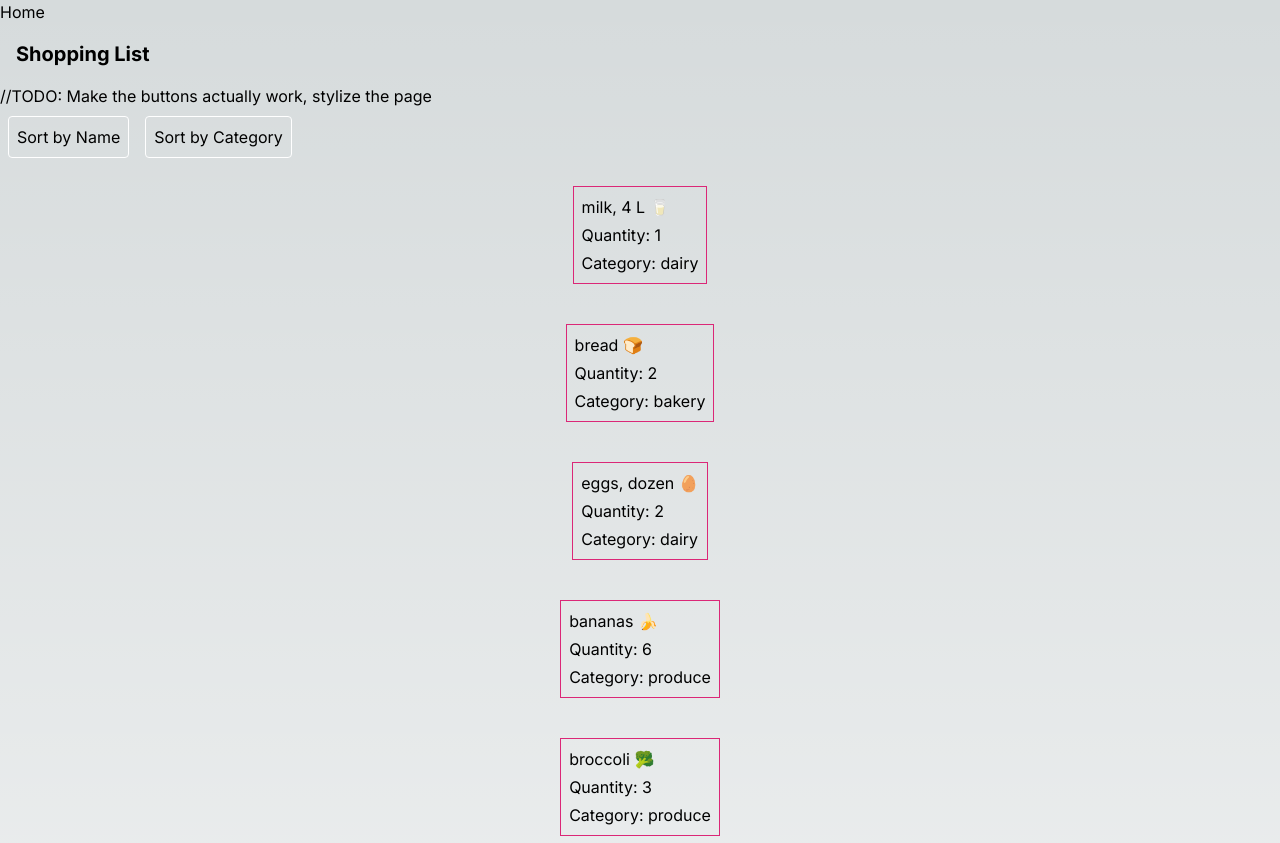
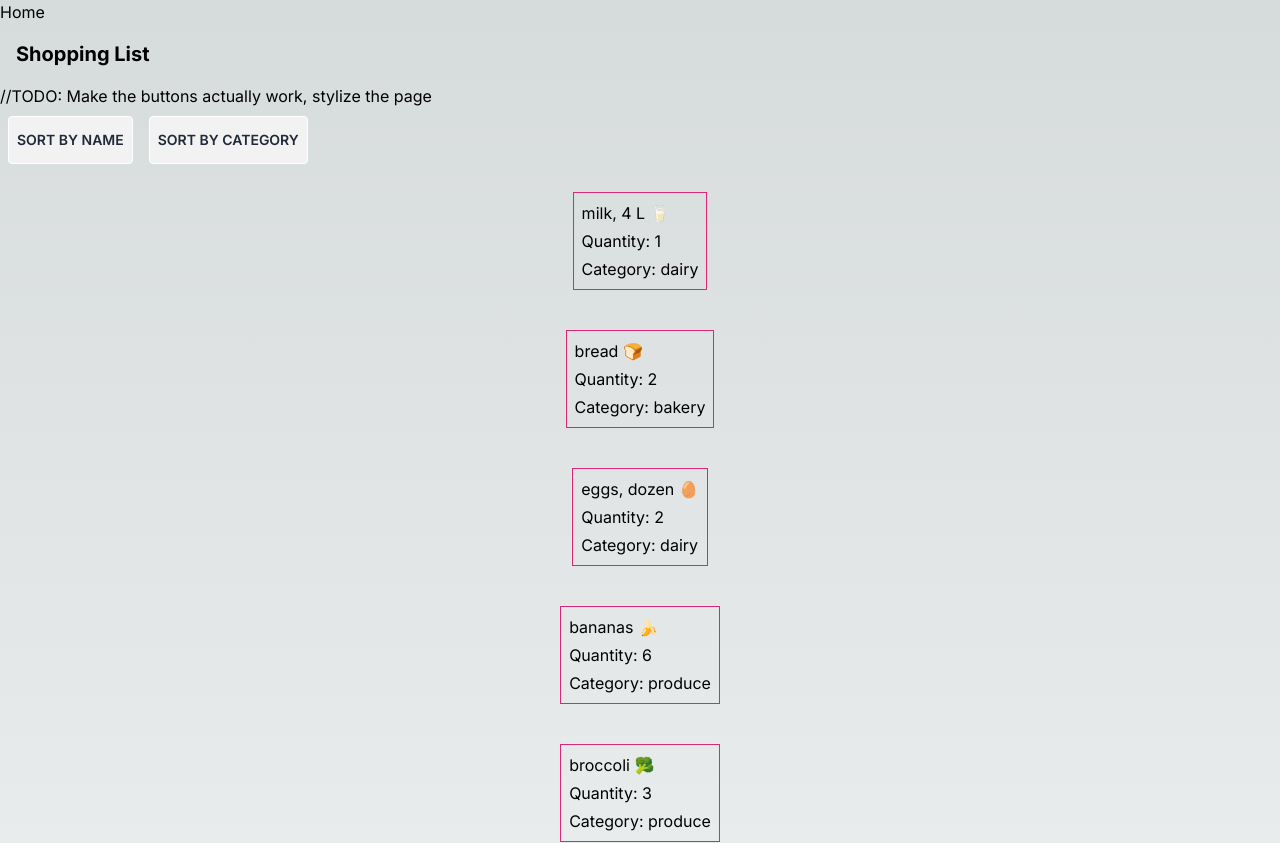
Before and after one commit to ZeusEstrella/cprg306-assignments-1, a Next.js app: page /week5 in a window 1280 px wide. Shown: the top 843 px of the page. Built offline with nearby package versions, Linux system fonts and the light colour scheme.

Commit message:
stylized buttons

```diff
--- a/app/week5/item-list.js
+++ b/app/week5/item-list.js
@@ -63,8 +63,8 @@ export default function ItemList() {
 
             //TODO: Make the buttons actually work, stylize the page
             <div className='flex items-center'>
-                <button onClick={handleClickSortByName} className='m-2 p-2 border border-white rounded hover:bg-white hover:text-black '>Sort by Name</button>
-                <button onClick={handleClickSortByCategory} className='m-2 p-2 border border-white rounded hover:bg-white hover:text-black'>Sort by Category</button>
+                <button onClick={handleClickSortByName} className='m-2 p-2 border border-white rounded hover:bg-white hover:text-black btn'>Sort by Name</button>
+                <button onClick={handleClickSortByCategory} className='m-2 p-2 border border-white rounded hover:bg-white hover:text-black btn'>Sort by Category</button>
             </div>
 
             <div className='flex flex-col flex-grow items-center'>
```
